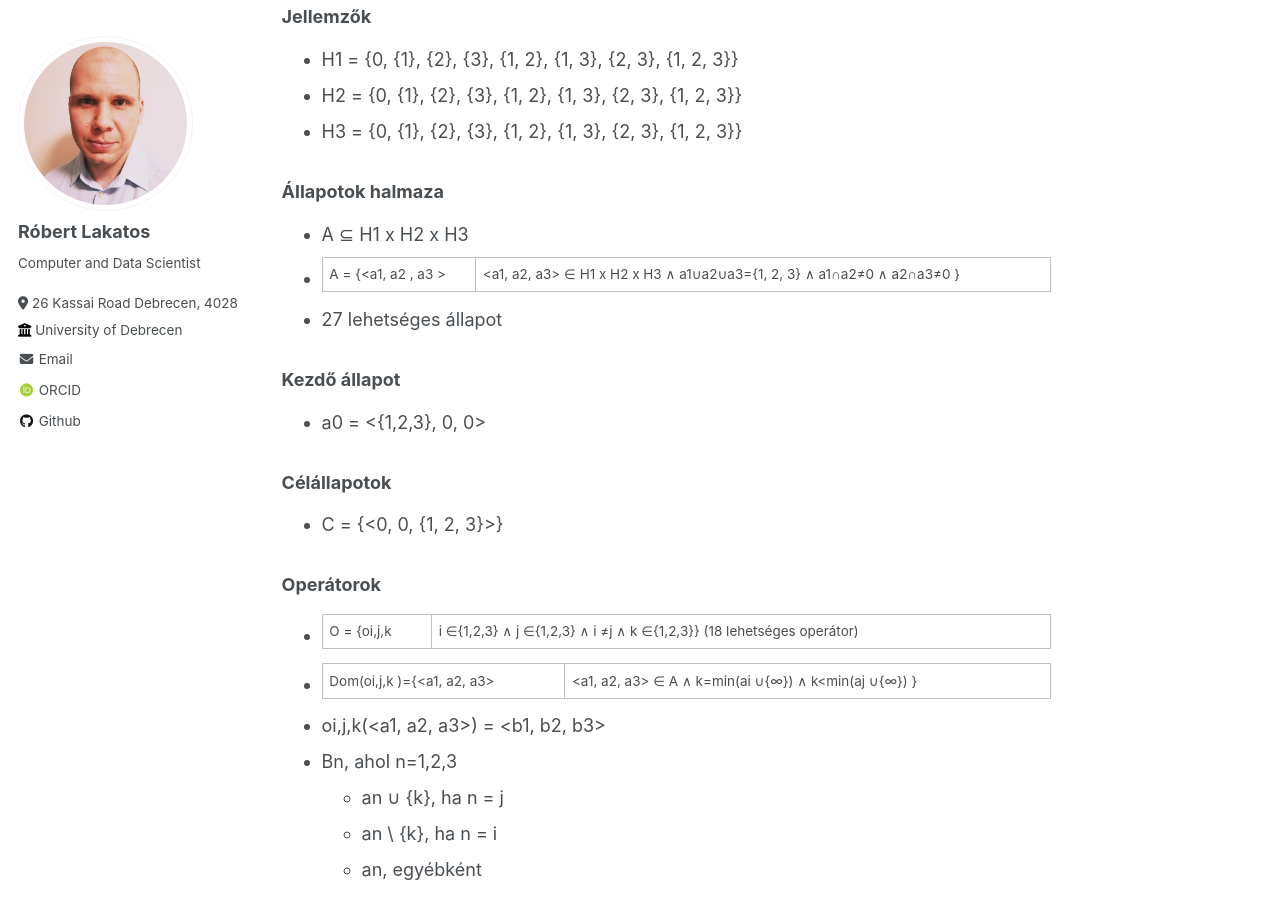
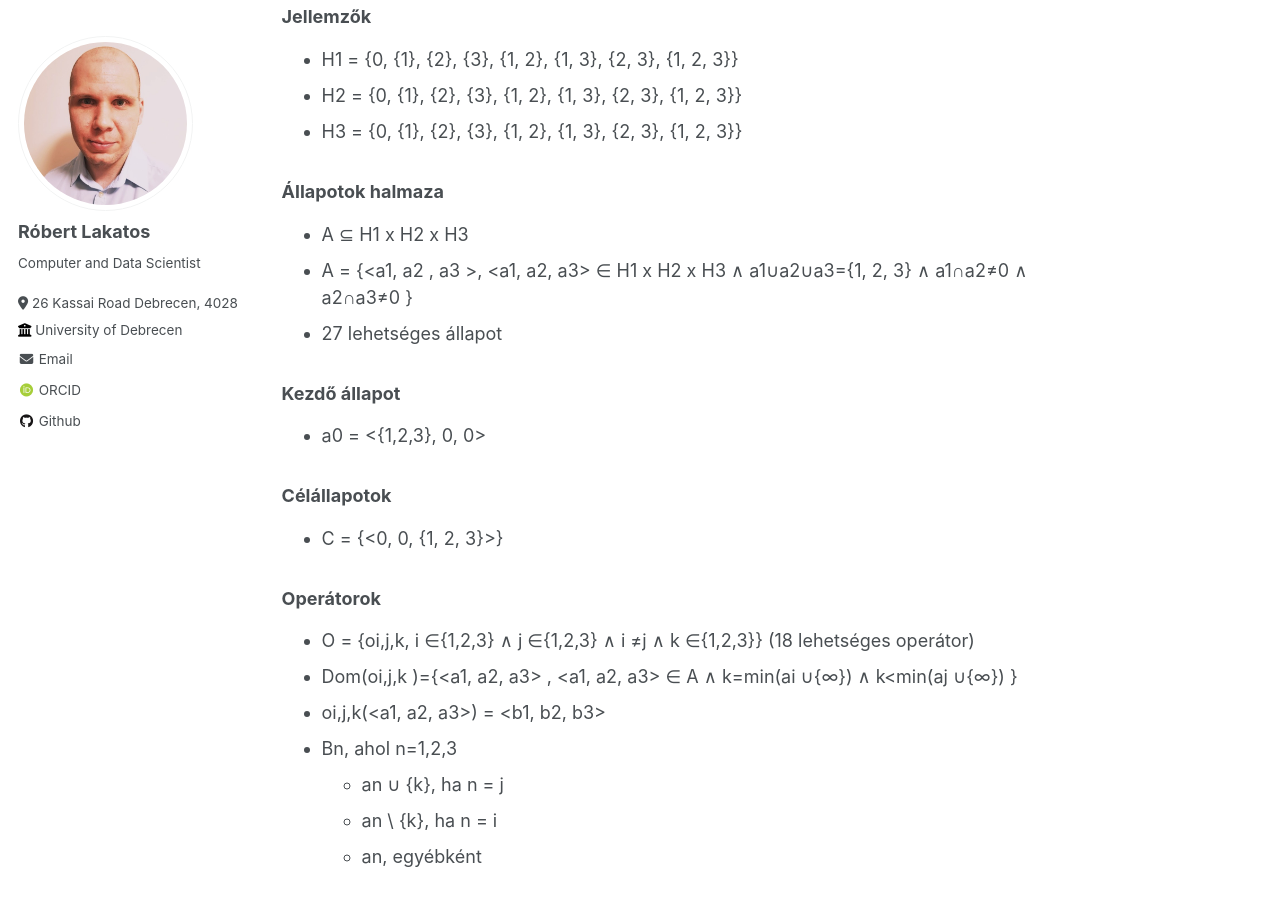
Before and after one commit to robertlakatos/me, a Jekyll site: the page built from materials/AI/lesson_3.md, in a window 1280 px wide and 900 px high, scrolled down 2386 px. Built offline with Jekyll 4.4.1, drawn with Linux system fonts in a browser that asks for light colours; some web fonts are replaced.

Commit message:
202403041106

```diff
--- a/materials/AI/lesson_3.md
+++ b/materials/AI/lesson_3.md
@@ -33,7 +33,7 @@ location: "Debrecen, Hungary"
 ### Állapotok halmaza
 
 - A ⊆ H1 x H2 x H3
-- A = {<a1, a2 , a3 > | <a1, a2, a3> ∈ H1 x H2 x H3 ∧ a1∪a2∪a3={1, 2, 3} ∧ a1∩a2≠0 ∧ a2∩a3≠0 }
+- A = {<a1, a2 , a3 >, <a1, a2, a3> ∈ H1 x H2 x H3 ∧ a1∪a2∪a3={1, 2, 3} ∧ a1∩a2≠0 ∧ a2∩a3≠0 }
 - 27 lehetséges állapot
 
 ### Kezdő állapot
@@ -46,8 +46,8 @@ location: "Debrecen, Hungary"
 
 ### Operátorok
 
-- O = {oi,j,k | i ∈{1,2,3} ∧ j ∈{1,2,3} ∧ i ≠j ∧ k ∈{1,2,3}} (18 lehetséges operátor)
-- Dom(oi,j,k )={<a1, a2, a3>  | <a1, a2, a3> ∈ A ∧ k=min(ai ∪{∞}) ∧ k<min(aj ∪{∞}) }
+- O = {oi,j,k, i ∈{1,2,3} ∧ j ∈{1,2,3} ∧ i ≠j ∧ k ∈{1,2,3}} (18 lehetséges operátor)
+- Dom(oi,j,k )={<a1, a2, a3> , <a1, a2, a3> ∈ A ∧ k=min(ai ∪{∞}) ∧ k<min(aj ∪{∞}) }
 - oi,j,k(<a1, a2, a3>) = <b1, b2, b3>
 - Bn, ahol n=1,2,3
     - an ∪ {k}, ha n = j
```
